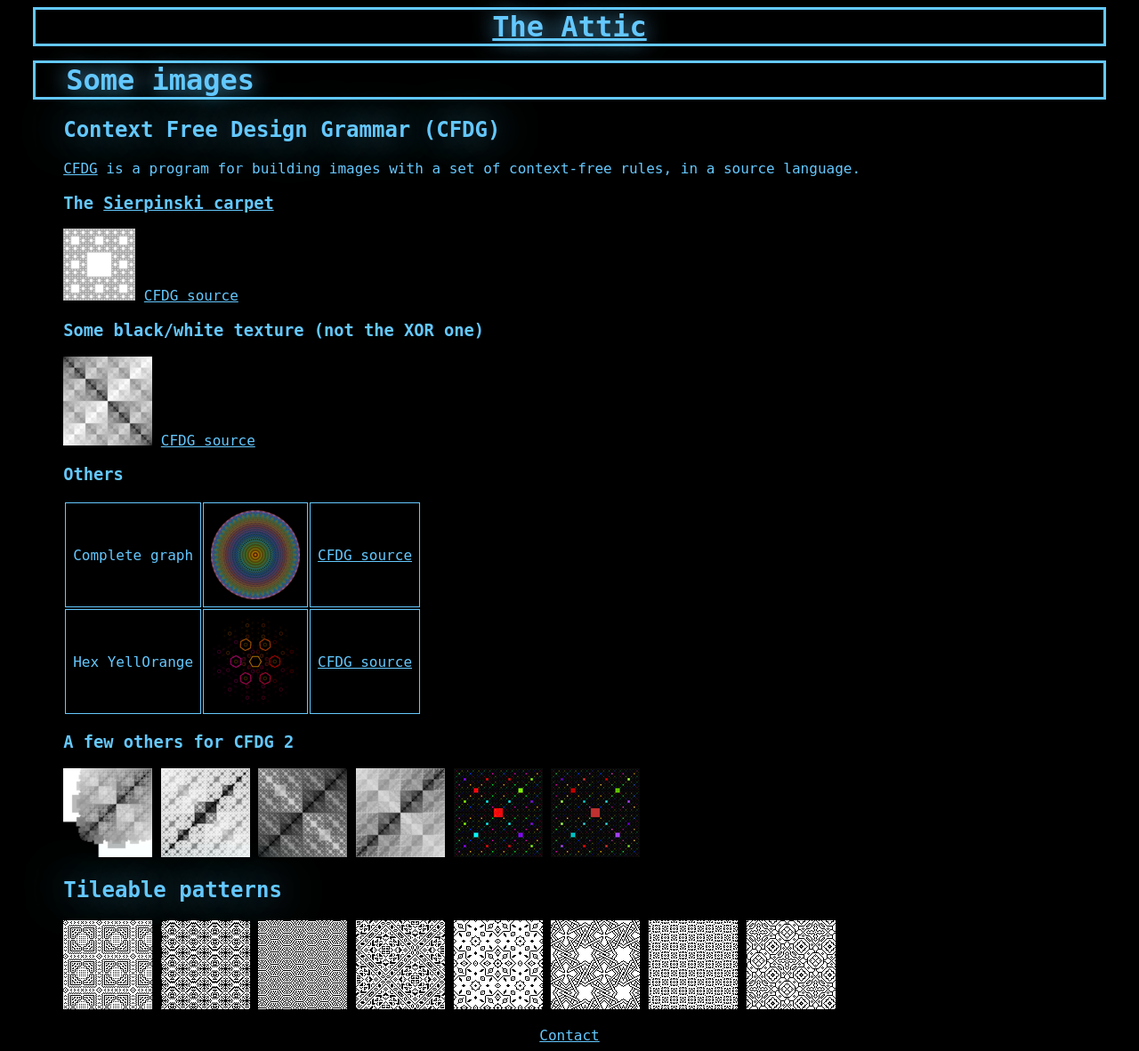
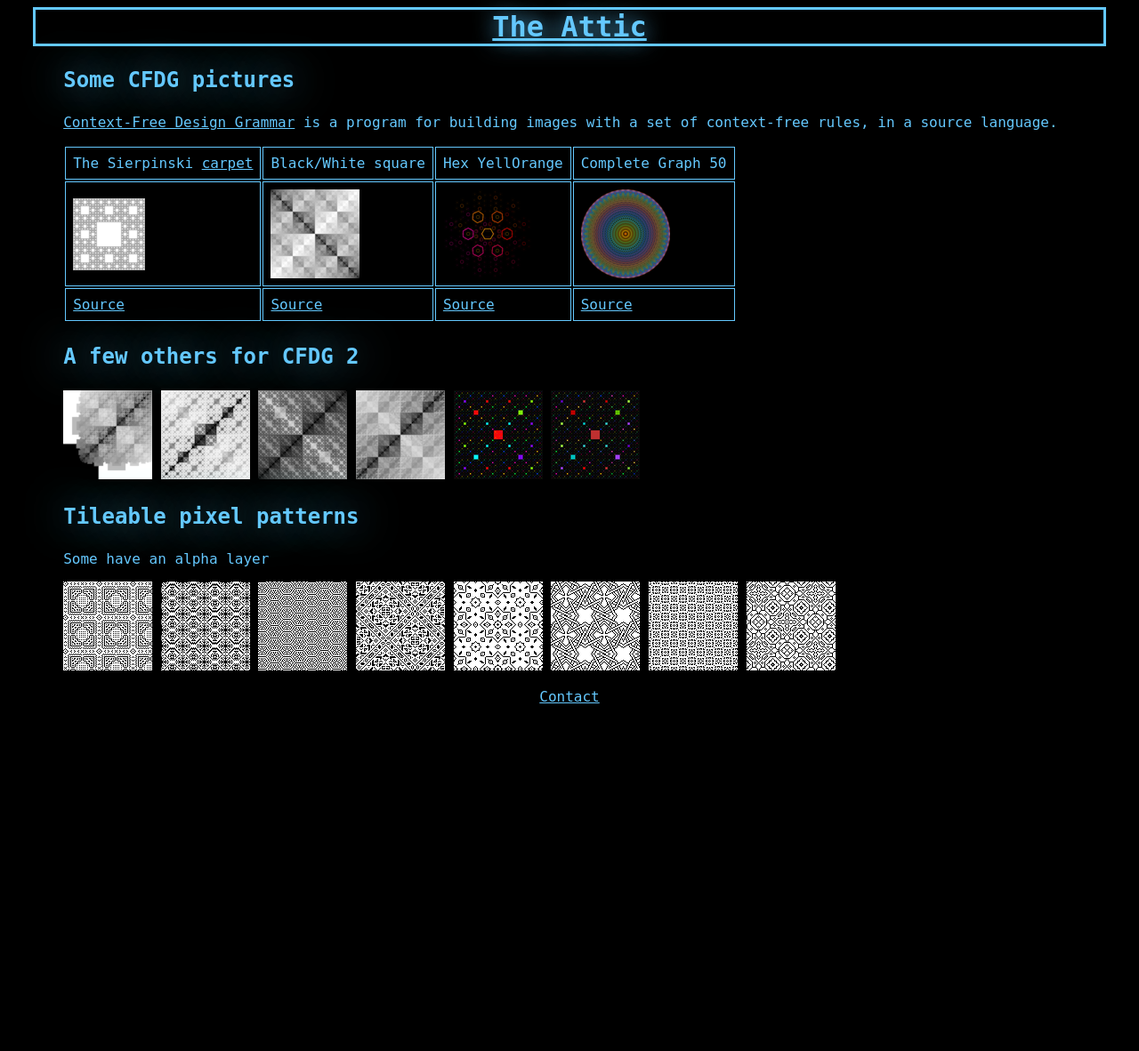
Before and after one commit to hydrargyrum/hydrargyrum.github.io, a Jekyll site: the page built from gfx/index.md, in a window 1280 px wide. Shown: the whole page at 89% size. Built offline with Jekyll 4.4.1, drawn with Linux system fonts in a browser that asks for light colours; Markdown is read by kramdown in place of the engine named in the settings; after the commit the page ends 900 px from its top, so only the background shows below that.

Commit message:
Better gfx gallery

```diff
--- /dev/null
+++ b/_layouts/mine-gallery.html
@@ -0,0 +1,52 @@
+<html>
+<head>
+<meta charset="utf-8">
+<title>{{ page.title }}</title>
+<link rel="stylesheet" href="/css/oldie.css">
+</head>
+<body>
+<div class="site">
+<div class="header">
+	<h1 class="title"><a href="/">{{ site.name }}</a></h1>
+</div>
+
+<div class="content">
+{% for group in site.data.gfx %}
+	<h2>{{ group.name | markdownify }}</h2>
+	{% if group.description %}<p>{{ group.description | markdownify }}</p>{% endif %}
+	{% if group.pics.first.name %}
+	<table>
+	<tr>
+	{% for pic in group.pics %}
+		<td>{{ pic.name | markdownify }}</td>
+	{% endfor %}
+	</tr>
+	<tr>
+	{% for pic in group.pics %}
+	<td><a href="{{ pic.image }}"><img src="{{ pic.thumb }}" alt="{{ pic.name }}" /></a></td>
+	{% endfor %}
+	</tr>
+	{% if group.pics.first.source %}
+	<tr>
+	{% for pic in group.pics %}
+	<td>
+	<a href="{{ pic.source }}">Source</a>
+	</td>
+	{% endfor %}
+	</tr>
+	{% endif %}
+	</table>
+	{% else %}
+	{% for pic in group.pics %}
+	<td><a href="{{ pic.image }}"><img src="{{ pic.thumb }}" alt="{{ pic.name }}" /></a></td>
+	{% endfor %}
+	{% endif %}
+{% endfor %}
+</div>
+<div class="footer">
+	<div class="contact"><a href="contact.html">Contact</a></div>
+</div>
+
+</div>
+</body>
+</html>
--- a/gfx/index.md
+++ b/gfx/index.md
@@ -1,44 +1,3 @@
 ---
-layout: mine
+layout: mine-gallery
 ---
-
-# Some images #
-
-## Context Free Design Grammar (CFDG) ##
-
-[CFDG](http://www.contextfreeart.org/) is a program for building images with a set of context-free rules, in a source language.
-
-### The [Sierpinski carpet](https://en.wikipedia.org/wiki/Sierpinski_carpet) ###
-
-[![Sierpinski carpet thumbnail](cfdg/tn-carpet.png)](cfdg/carpet.png)
-[CFDG source](cfdg/carpet.cfdg)
-
-### Some black/white texture (not the XOR one) ###
-
-[![Black/White square thumbnail](cfdg/tn-sq3-2.png)](cfdg/sq3-2.png) [CFDG source](cfdg/sq3-2.cfdg)
-
-### Others ###
-
-| Complete graph | [![Complete Graph](cfdg/tn-complete-graph-2-1024.png)](cfdg/complete-graph-2-1024.png) | [CFDG source](cfdg/complete-graph-2.cfdg) |
-| Hex YellOrange | [![Hex YellOrange](cfdg/tn-hex-yellorange.png)](cfdg/hex-yellorange.png) | [CFDG source](cfdg/hex-yellorange.cfdg) |
-
-
-### A few others for CFDG 2 ###
-
-[![SQ2](cfdg/tn-sq_2_1.png)](cfdg/sq_2_1.png)
-[![SQ4](cfdg/tn-sq_4_1.png)](cfdg/sq_4_1.png)
-[![SQ4](cfdg/tn-sq_4_-1.png)](cfdg/sq_4_-1.png)
-[![SQ5](cfdg/tn-sq_5_1.png)](cfdg/sq_5_1.png)
-[![SQ11](cfdg/tn-sq_11_s10.png)](cfdg/sq_11_s10.png)
-[![SQ16](cfdg/tn-sq_16_s10.png)](cfdg/sq_16_s10.png)
-
-## Tileable patterns ##
-
-[![](pattern/tile-motif1.png)](pattern/motif1.png)
-[![](pattern/tile-motif3.png)](pattern/motif3.png)
-[![](pattern/tile-motif4-alpha.png)](pattern/motif4-alpha.png)
-[![](pattern/tile-motif6.png)](pattern/motif6.png)
-[![](pattern/tile-motif7.png)](pattern/motif7.png)
-[![](pattern/tile-motif8.png)](pattern/motif8.png)
-[![](pattern/tile-motif9.png)](pattern/motif9.png)
-[![](pattern/tile-motif12-alpha1.png)](pattern/motif12-alpha1.png)
```
Also changed, not shown: _data/gfx.yml (added, +52 -0 lines).
